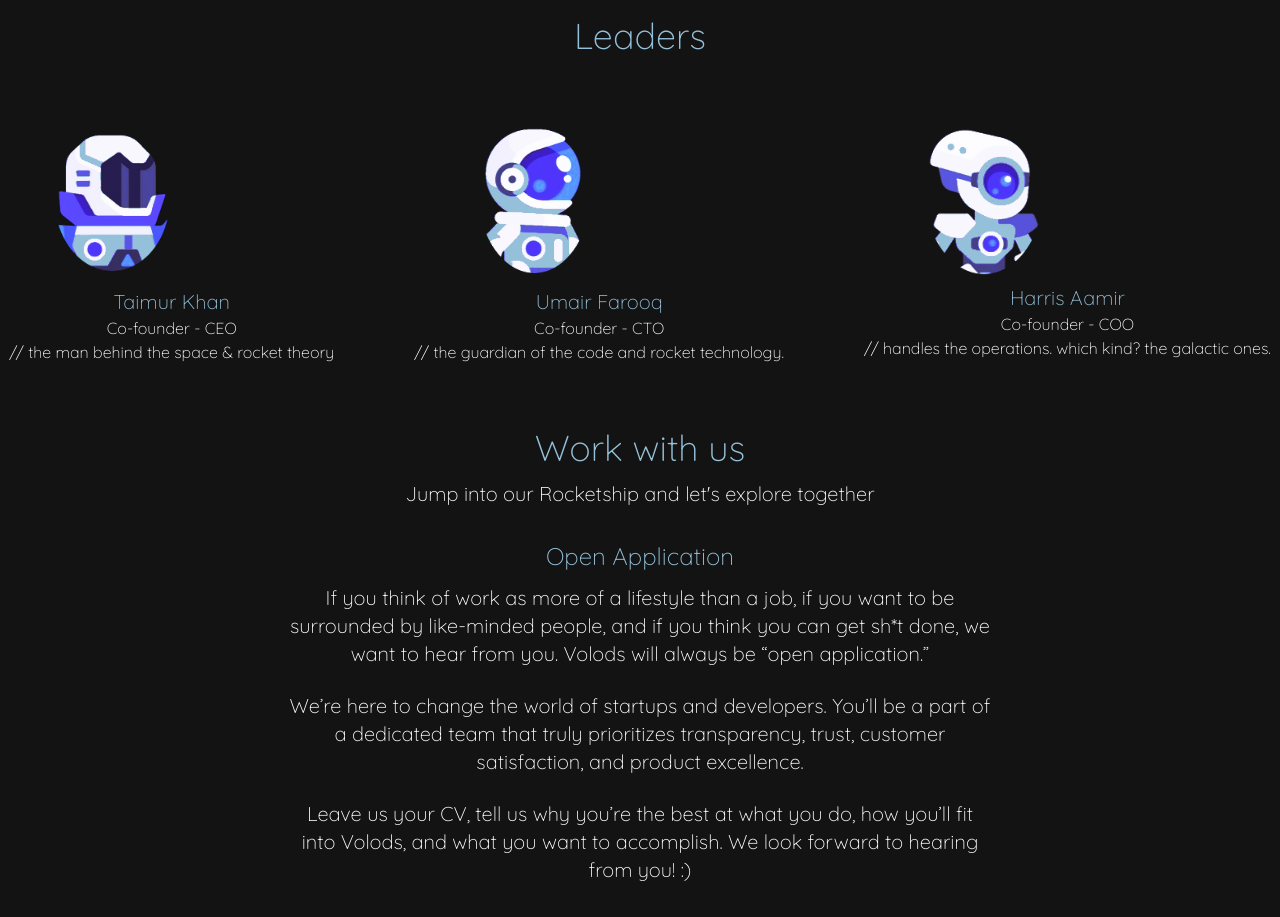
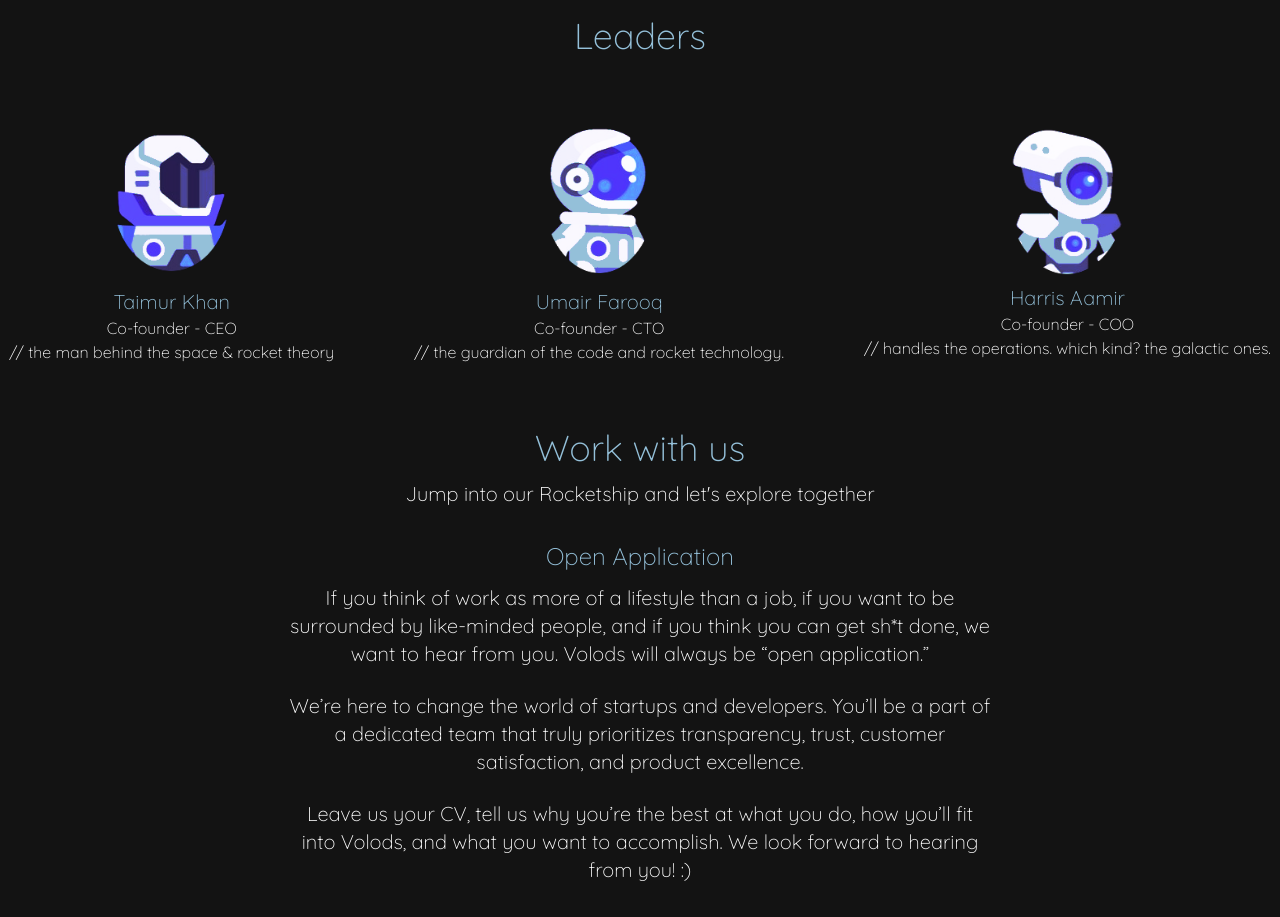
Before and after one commit to umarie/Volods, a React (Create React App) app: page /aboutus in a window 1280 px wide. Shown: the part 1140-2057 px from the top of the page. Built offline with nearby package versions, Linux system fonts and the light colour scheme; what tw-elements would draw is missing.

Commit message:
done final

```diff
--- a/package.json
+++ b/package.json
@@ -7,6 +7,7 @@
     "@testing-library/react": "^13.4.0",
     "@testing-library/user-event": "^13.5.0",
     "axios": "^1.1.3",
+    "firebase": "^9.14.0",
     "react": "^18.2.0",
     "react-dom": "^18.2.0",
     "react-icons": "^4.6.0",
--- a/src/Pages/AboutUs.js
+++ b/src/Pages/AboutUs.js
@@ -55,21 +55,21 @@
             Leaders
           </h1>
           <div className="flex flex-col justify-center items-center mt-10 md:mt-16 md:flex-row">
-            <div className="mt-10 md:mt-0 ">
-              <img src={person2} className='w-28 ml-28 md:mt-3 hover:opacity-30 md:ml-12  ' alt="robot" />
+            <div className="flex flex-col justify-center items-center mt-10 md:mt-0 ">
+              <img src={person2} className='w-28 md:mt-3 hover:opacity-30 ' alt="robot" />
               <h1 className="text-[#94c0d9] font-[quicksand] text-center text-xl md:mt-3">Taimur Khan</h1>
               <h2 className="text-white font-[quicksand] text-center">Co-founder - CEO </h2>
               <h3 className="text-white font-[quicksand] text-center">// the man behind the space & rocket theory </h3>
             </div>
-            <div className="mt-10 md:mt-0 md:ml-20">
-              <img src={person1} className='w-28 ml-32 hover:opacity-30 md:ml-16' alt="robot" />
+            <div className="flex flex-col justify-center items-center mt-10 md:mt-0 md:ml-20">
+              <img src={person1} className='w-28 hover:opacity-30 ' alt="robot" />
               <h1 className="text-[#94c0d9] font-[quicksand] text-center text-xl">Umair Farooq</h1>
               <h2 className="text-white font-[quicksand] text-center">Co-founder - CTO</h2>
               <h3 className="text-white font-[quicksand] text-center">// the guardian of the code and rocket technology. </h3>
 
             </div>
-            <div className="mt-10 md:mt-0 md:ml-20 ">
-              <img src={person3} className='w-28 ml-36 hover:opacity-30 md:ml-16' alt="robot" />
+            <div className="flex flex-col justify-center items-center mt-10 md:mt-0 md:ml-20 ">
+              <img src={person3} className='w-28 hover:opacity-30 ' alt="robot" />
               <h1 className="text-[#94c0d9] font-[quicksand] text-center text-xl">Harris Aamir</h1>
               <h2 className="text-white font-[quicksand] text-center">Co-founder - COO</h2>
               <h3 className="text-white font-[quicksand] text-center">// handles the operations. which kind? the galactic ones. </h3>
```
Also changed, not shown: firebase.json (added), 2 other files (tests, documents, lock files or other folders).
